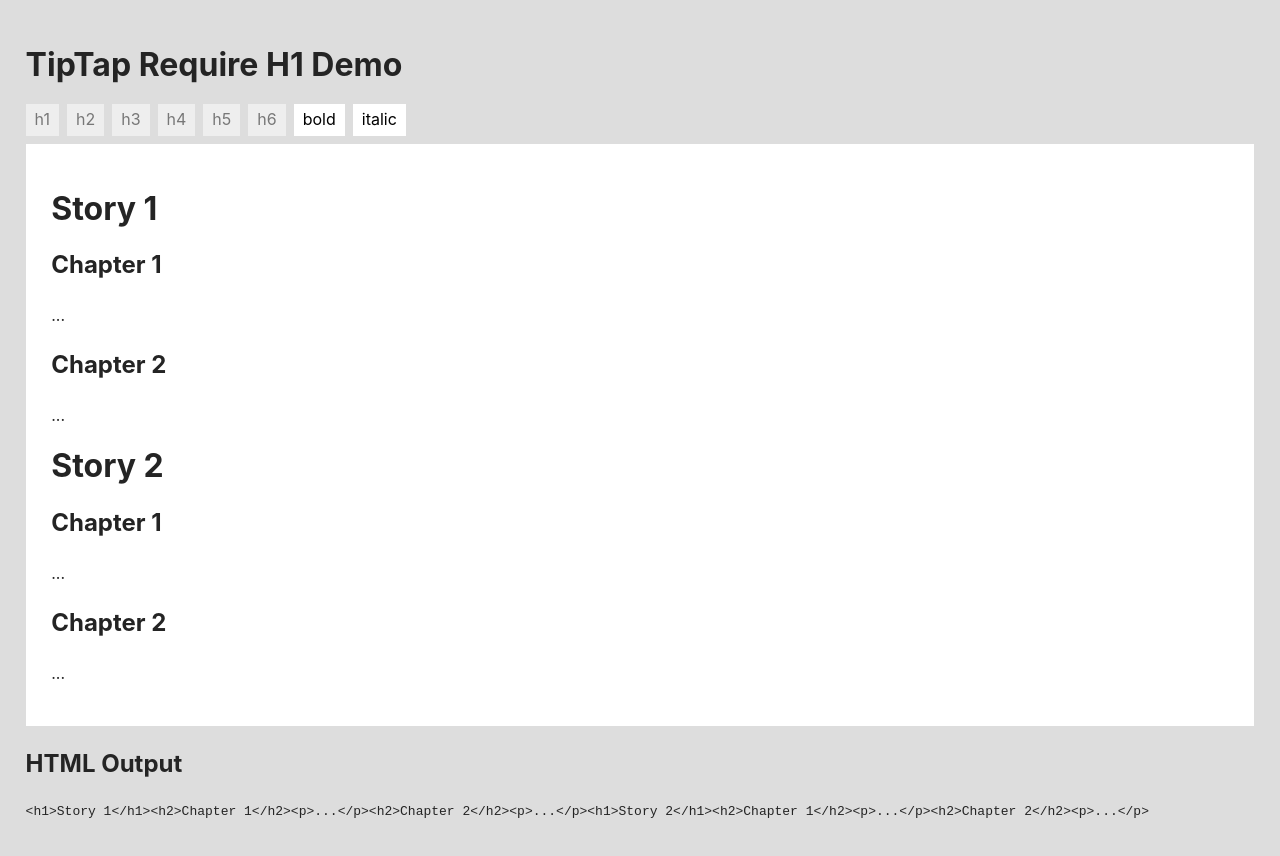
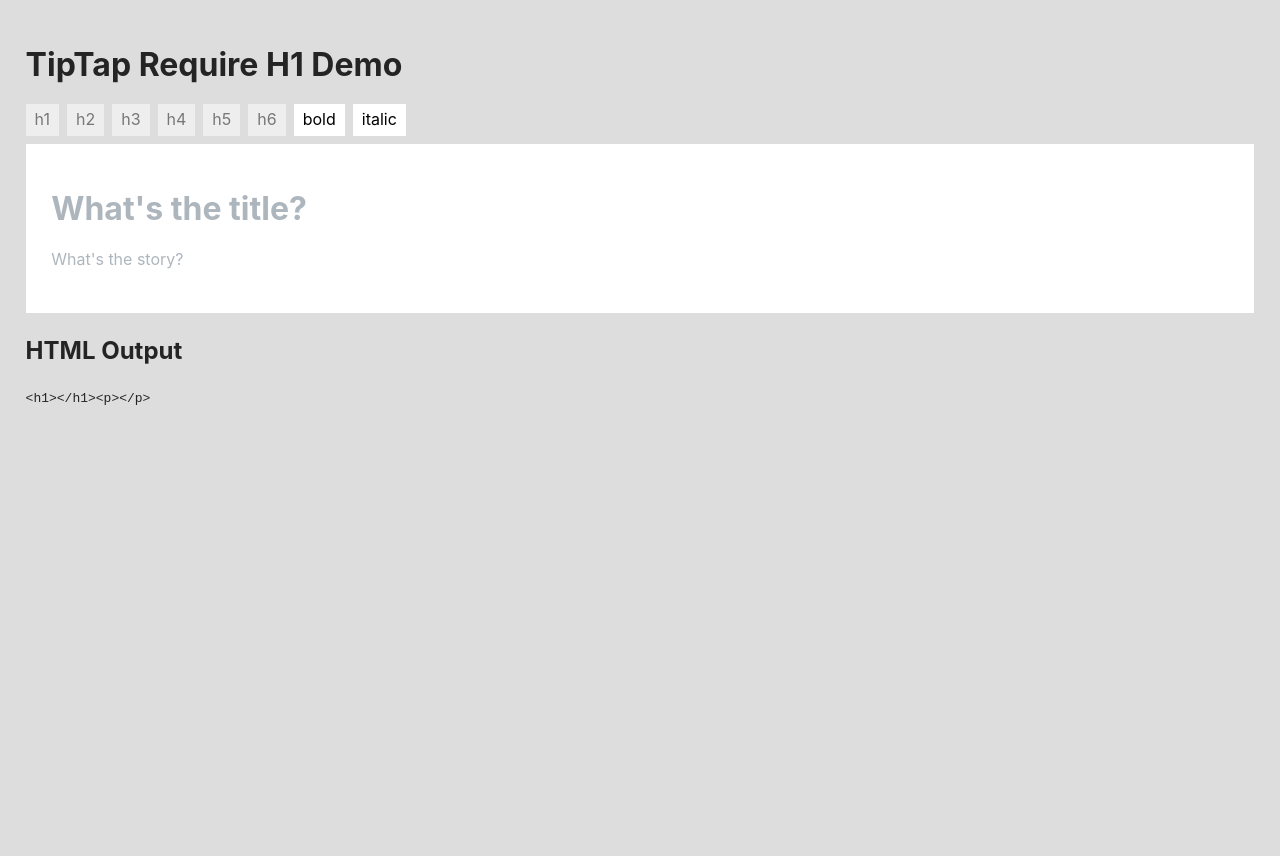
Before and after one commit to angelikatyborska/tiptap-require-h1, a React (Vite) app: page / in a window 1280 px wide. Shown: the top 856 px of the page. After the commit the page ends 800 px from the top, so only its background shows below. Built offline with nearby package versions, Linux system fonts and the light colour scheme.

Commit message:
Set empty content for demo

```diff
--- a/src/App.tsx
+++ b/src/App.tsx
@@ -42,18 +42,7 @@
         },
       }),
     ],
-    content: `
-    <h1>Story 1</h1>
-    <h2>Chapter 1</h2>
-    <p>...</p>
-    <h2>Chapter 2</h2>
-    <p>...</p>
-    <h1>Story 2</h1>
-    <h2>Chapter 1</h2>
-    <p>...</p>
-    <h2>Chapter 2</h2>
-    <p>...</p>
-  `,
+    content: ``,
   });
 
   if (!editor) {
```
